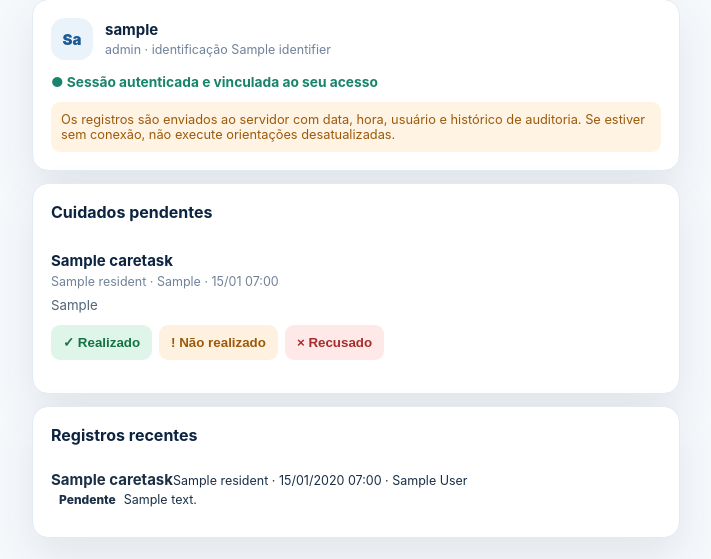
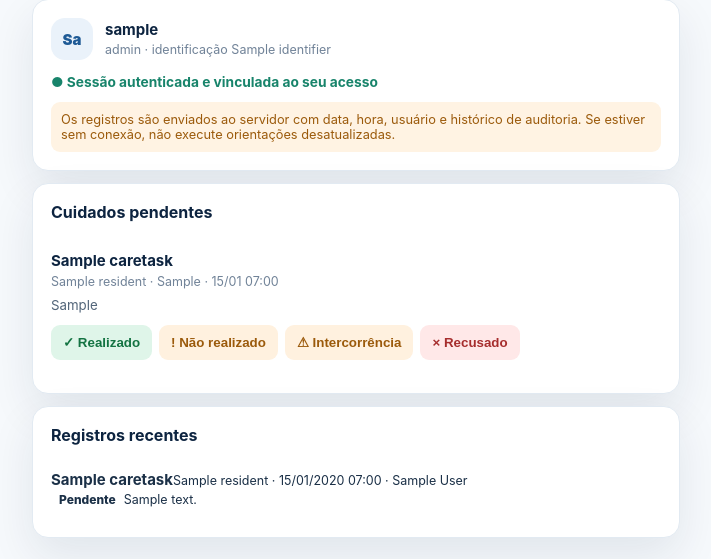
Before and after one commit to gilreconstrutora-art/cuidar-plus-institucional, a Django app: template templates/caregiver.html in a window 1280 px wide. Shown: the part 189-748 px from the top of the page, without its empty margins (284-995 px from the left). Run offline with Django 5.2, Linux system fonts and the light colour scheme; tables that the repository leaves empty hold one stand-in row (values such as "Sample post"); the template is opened without the code that fills it: values that come from a table or form of the project are taken from there, most other values are stand-ins (such as "Sample title", 1, 10 or a date in 2020); parts of the project's set-up code (start-up, migrations or seed data) failed here and were passed over.

Commit message:
feat: add exception action to caregiver routine

```diff
--- a/templates/caregiver.html
+++ b/templates/caregiver.html
@@ -26,7 +26,7 @@
     <section class="care-card">
       <h2>Cuidados pendentes</h2>
       {% for task in tasks %}
-      <article class="task" data-task-id="{{ task.id }}"><div class="task-main"><div class="task-info"><strong>{{ task.name }}</strong><small>{{ task.plan.resident.name }} · {{ task.plan.resident.room|default:"sem quarto" }} · {{ task.scheduled_at|date:"d/m H:i" }}</small><div class="instruction">{{ task.instruction|default:"Procedimento conforme plano de cuidado aprovado." }}</div></div></div><textarea class="note" placeholder="Observação obrigatória se não concluir"></textarea><div class="actions"><button class="action done" data-status="DONE">✓ Realizado</button><button class="action exception" data-status="MISSED">! Não realizado</button><button class="action refused" data-status="REFUSED">× Recusado</button></div></article>
+      <article class="task" data-task-id="{{ task.id }}"><div class="task-main"><div class="task-info"><strong>{{ task.name }}</strong><small>{{ task.plan.resident.name }} · {{ task.plan.resident.room|default:"sem quarto" }} · {{ task.scheduled_at|date:"d/m H:i" }}</small><div class="instruction">{{ task.instruction|default:"Procedimento conforme plano de cuidado aprovado." }}</div></div></div><textarea class="note" placeholder="Observação obrigatória se não concluir"></textarea><div class="actions"><button class="action done" data-status="DONE">✓ Realizado</button><button class="action exception" data-status="MISSED">! Não realizado</button><button class="action exception" data-status="EXCEPTION">⚠ Intercorrência</button><button class="action refused" data-status="REFUSED">× Recusado</button></div></article>
       {% empty %}<p class="empty">Nenhum cuidado pendente para esta instituição.</p>{% endfor %}
     </section>
     <section class="care-card"><h2>Registros recentes</h2>{% for task in recent %}<div class="history-row"><strong>{{ task.name }}</strong><small>{{ task.plan.resident.name }} · {{ task.completed_at|date:"d/m/Y H:i" }} · {{ task.completed_by.user.get_full_name|default:task.completed_by.user.username }}</small><br><span class="status status-{{ task.status }}">{{ task.get_status_display }}</span>{% if task.note %}<small>{{ task.note }}</small>{% endif %}</div>{% empty %}<p class="empty">Os registros realizados aparecerão aqui.</p>{% endfor %}</section>
```
